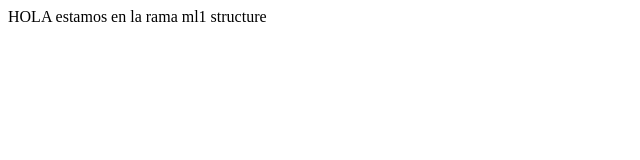
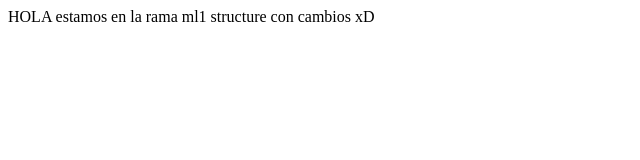
Before and after one commit to ivandel90/mercadoLiebra, a website: page views/home.html in a window 1280 px wide. Shown: the whole page, without its empty margins (0-640 px from the left). Drawn offline with Linux system fonts and the light colour scheme.

```diff
--- a/views/home.html
+++ b/views/home.html
@@ -6,6 +6,6 @@
     <title>Document</title>
 </head>
 <body>
-    HOLA estamos en la rama ml1 structure
+    HOLA estamos en la rama ml1 structure con cambios xD
 </body>
 </html>
```
